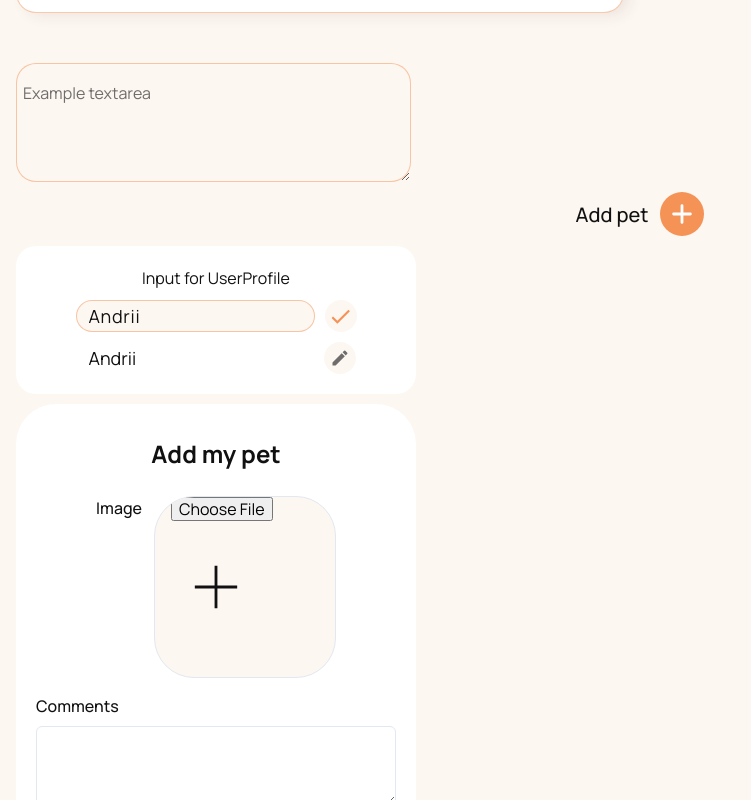
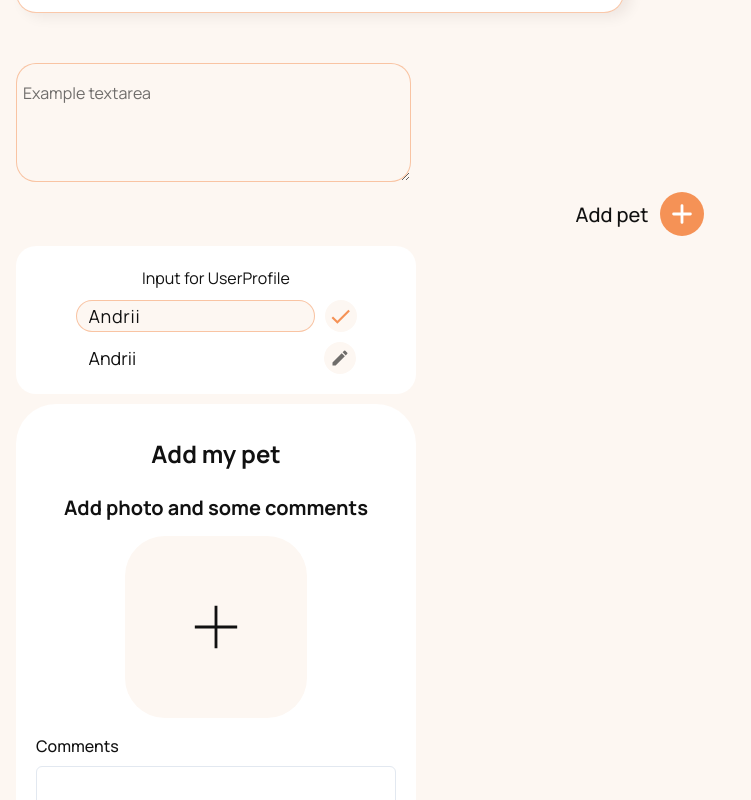
Before and after one commit to andrii-petlovanyi/pets_project_client, a React (Create React App) app: page /uikit in a window 1280 px wide. Both pictures are taken after typing "Sample", "2020-01-15", "Sample" into the empty fields and a click on the button "Next". Shown: the part 413-1213 px from the top of the page, without its empty margins (0-751 px from the left). Built offline with nearby package versions, Linux system fonts and the light colour scheme.

Commit message:
added(AddpPets): fixed preview image

```diff
--- a/src/components/Andrii/Test.jsx
+++ b/src/components/Andrii/Test.jsx
@@ -15,7 +15,8 @@ import {
     Text,
     Textarea,
     Image,
-    Icon
+    Icon,
+    Heading
 } from "@chakra-ui/react";
 import { TfiPlus } from 'react-icons/tfi'
 
@@ -89,9 +90,10 @@ export default function TwoStepForm() {
                 )}
                 {step === 2 && (
                     <Stack spacing="4" w="100%" as="form" onSubmit={handleSubmit(onSubmit)}>
+                        <Heading as={'h2'} mx={'auto'} fontSize={'20px'}>Add photo and some comments</Heading>
                         <FormControl display={'flex'} justifyContent={'center'} position={'relative'}>
-                            <FormLabel htmlFor="image">Image</FormLabel>
-                            <Input width={'182px'} height={'182px'} bg={'mainColor'} color={'mainColor'} _placeholder={{ color: 'mainColor' }} borderRadius={'40px'} type="file" {...register("image")} onChange={handleImageChange} />
+                            <FormLabel htmlFor="image" width={'182px'} height={'182px'} bg={'mainColor'} borderRadius={'40px'} margin={'0'}></FormLabel>
+                            <Input id="image" display={'none'} type="file" {...register("image")} onChange={handleImageChange} />
                             {!imagePreview && <Icon as={TfiPlus} pointerEvents={'none'} position={'absolute'} top={'50%'} left={'50%'} transform={'translate(-50%, -50%)'} fontSize={'48px'} />}
                             {imagePreview && <Image pointerEvents={'none'} borderRadius={'40px'} position={'absolute'} top={'50%'} left={'50%'} transform={'translate(-50%, -50%)'} width={'182px'} height={'182px'} src={imagePreview} boxSize="182px" objectFit="cover" />}
                         </FormControl>
```
